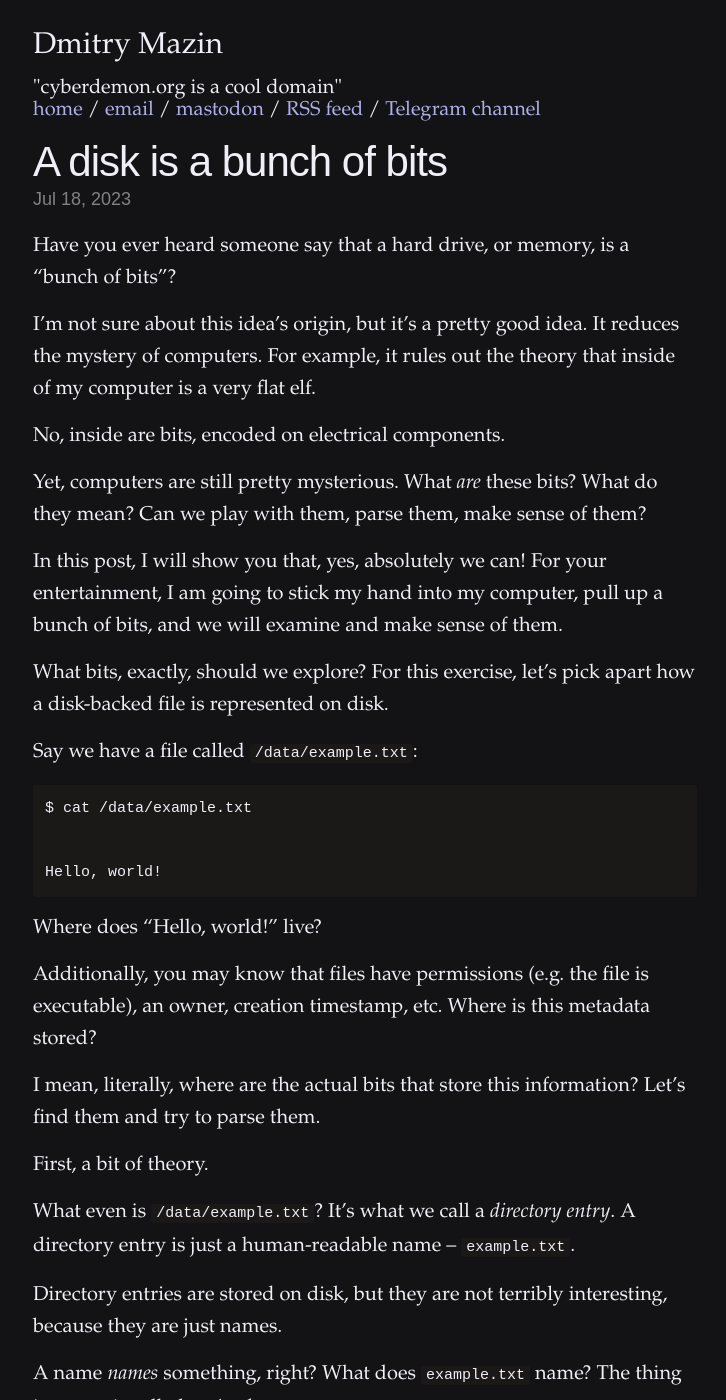
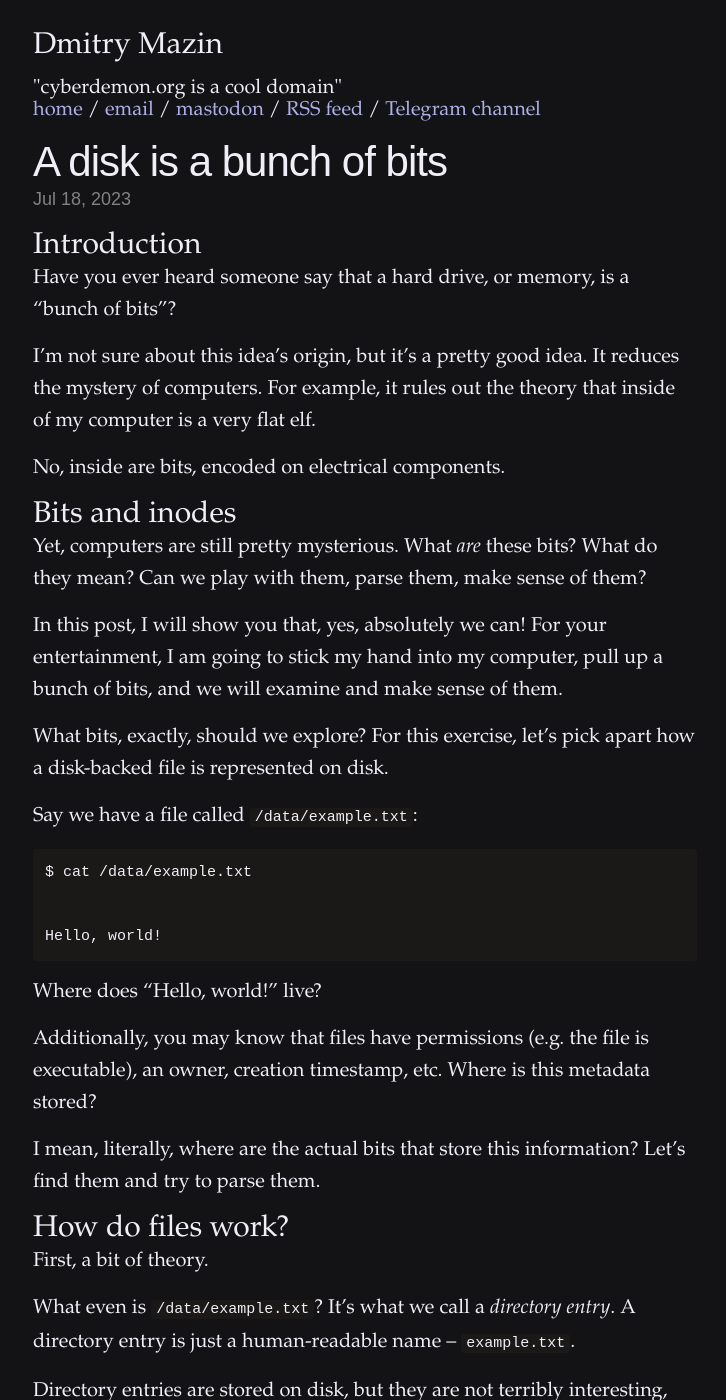
Before and after one commit to dmazin/dmazin.github.io, a Jekyll site: the page built from _posts/2023-07-18-bags-of-bits.md, in a window 1280 px wide and 1400 px high. Shown: the whole window, without its empty margins (237-963 px from the left). Built offline with Jekyll 4.4.1, drawn with Linux system fonts in a browser that asks for light colours; some of the changed text lies outside the part shown.

Commit message:
sections

````diff
--- a/_posts/2023-07-18-bags-of-bits.md
+++ b/_posts/2023-07-18-bags-of-bits.md
@@ -6,12 +6,14 @@ date: 2023-07-18
 tags: featured
 description: TODO
 ---
+# Introduction
 Have you ever heard someone say that a hard drive, or memory, is a "bunch of bits"?
 
 I'm not sure about this idea's origin, but it's a pretty good idea. It reduces the mystery of computers. For example, it rules out the theory that inside of my computer is a very flat elf.
 
 No, inside are bits, encoded on electrical components.
 
+# Bits and inodes
 Yet, computers are still pretty mysterious. What *are* these bits? What do they mean? Can we play with them, parse them, make sense of them?
 
 In this post, I will show you that, yes, absolutely we can! For your entertainment, I am going to stick my hand into my computer, pull up a bunch of bits, and we will examine and make sense of them.
@@ -31,6 +33,7 @@ Additionally, you may know that files have permissions (e.g. the file is executa
 
 I mean, literally, where are the actual bits that store this information? Let's find them and try to parse them.
 
+# How do files work?
 First, a bit of theory.
 
 What even is `/data/example.txt`? It's what we call a *directory entry*. A directory entry is just a human-readable name – `example.txt`.
@@ -47,6 +50,7 @@ We're almost done with the theory. You should also know that inodes, files, and
 
 With that, we're ready to get our hands dirty.
 
+# Exploring inodes
 Let's start our exploration by listing some of the inode metadata. To do that, we can use `stat`.
 
 ```bash
@@ -147,6 +153,7 @@ This feels way cooler than the `inode_dump` output did. In that case, we had ask
 
 But we still don't know what these bytes mean. Can we parse them?
 
+# Making sense of the raw bits
 For a few weeks, I sat on this. How do we ask a computer to turn a bunch of random bits into an inode?
 
 Then it hit me: that is exactly what a struct is for!
@@ -234,6 +241,7 @@ EXTENTS:
 (0):33280
 ```
 
+# Memory is a bunch of bits, too
 Now, we're not done just yet.
 
 At the beginning, I said that disks *and memory* are bunches of bits. Our program copies the raw inode bits into memory, right?
````
Also changed, not shown: other parts of _posts/2023-07-18-bags-of-bits.md (+4 -0 lines).
